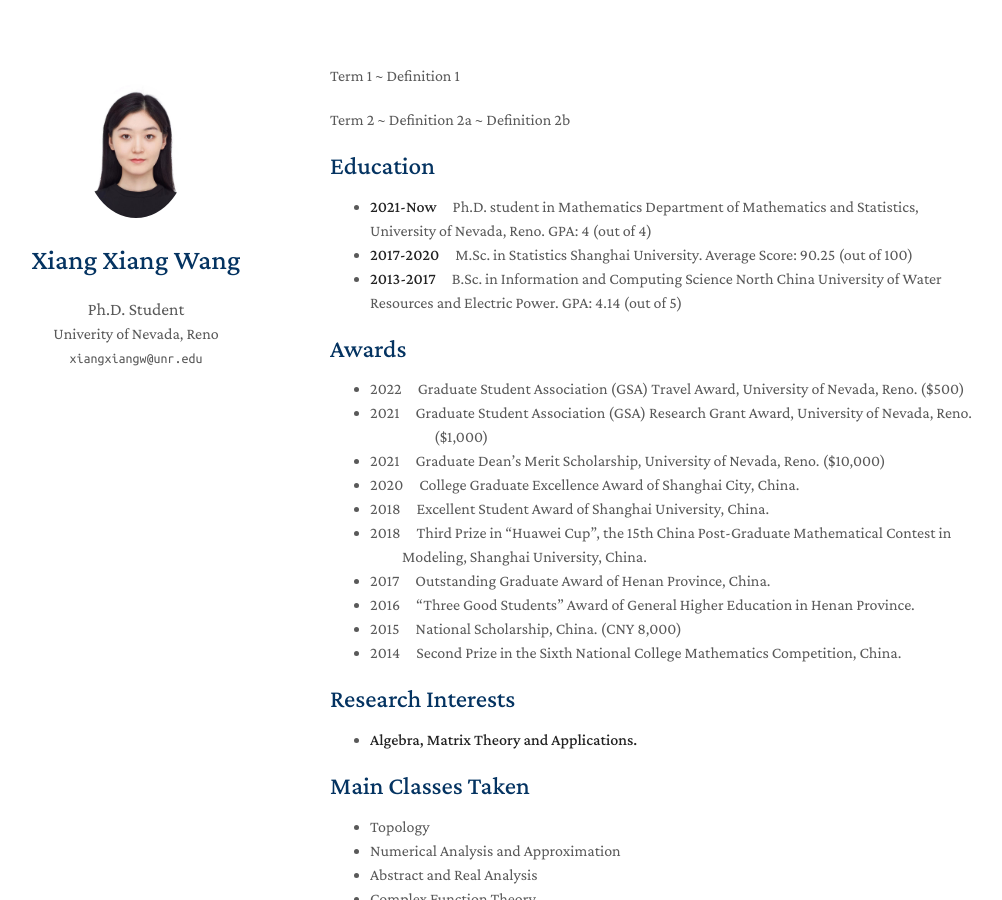
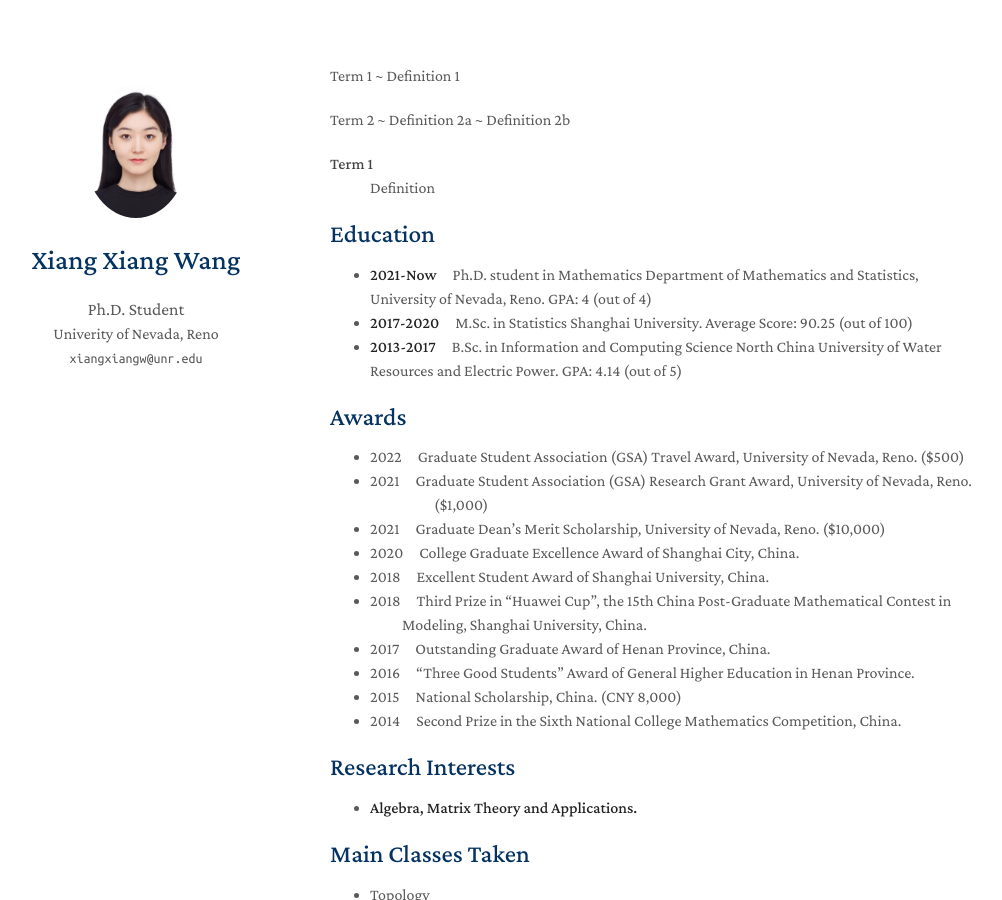
Before and after one commit to yaoyao-liu/minimal-light, a Jekyll site: the page built from index.md, in a window 1280 px wide and 900 px high. Shown: the whole window, without its empty margins (140-1142 px from the left). Built offline with Jekyll 4.4.1, drawn with Linux system fonts in a browser that asks for light colours; nearby versions of some CDN libraries; a style sheet for code colours, icons or effects is not loaded.

Commit message:
Update index.md

```diff
--- a/index.md
+++ b/index.md
@@ -9,6 +9,9 @@ Term 2
   ~ Definition 2a
   ~ Definition 2b
 
+Term 1
+
+:   Definition
 
 ## Education
 - **2021-Now**&emsp;Ph.D. student in Mathematics Department of Mathematics and Statistics,
```
